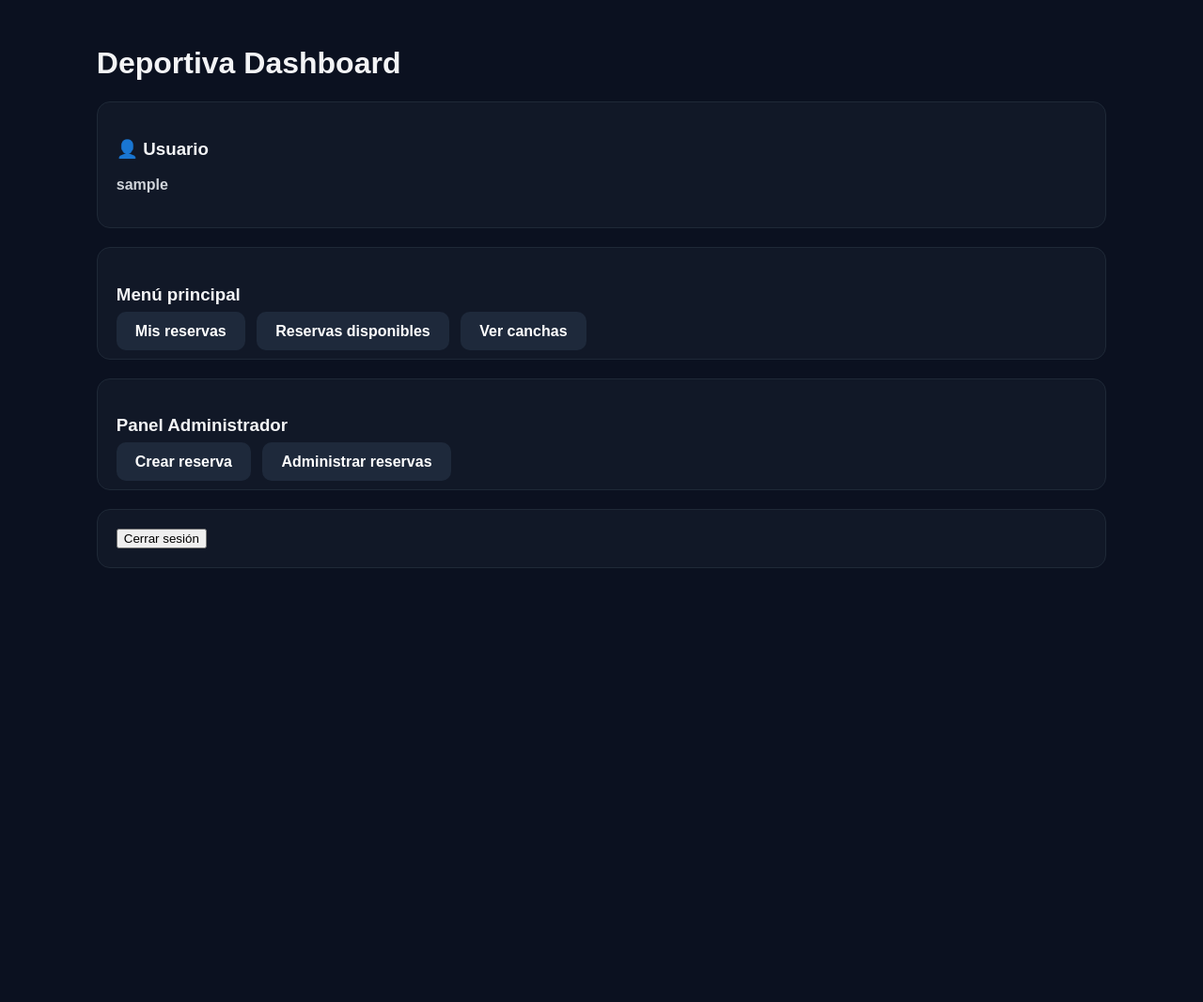
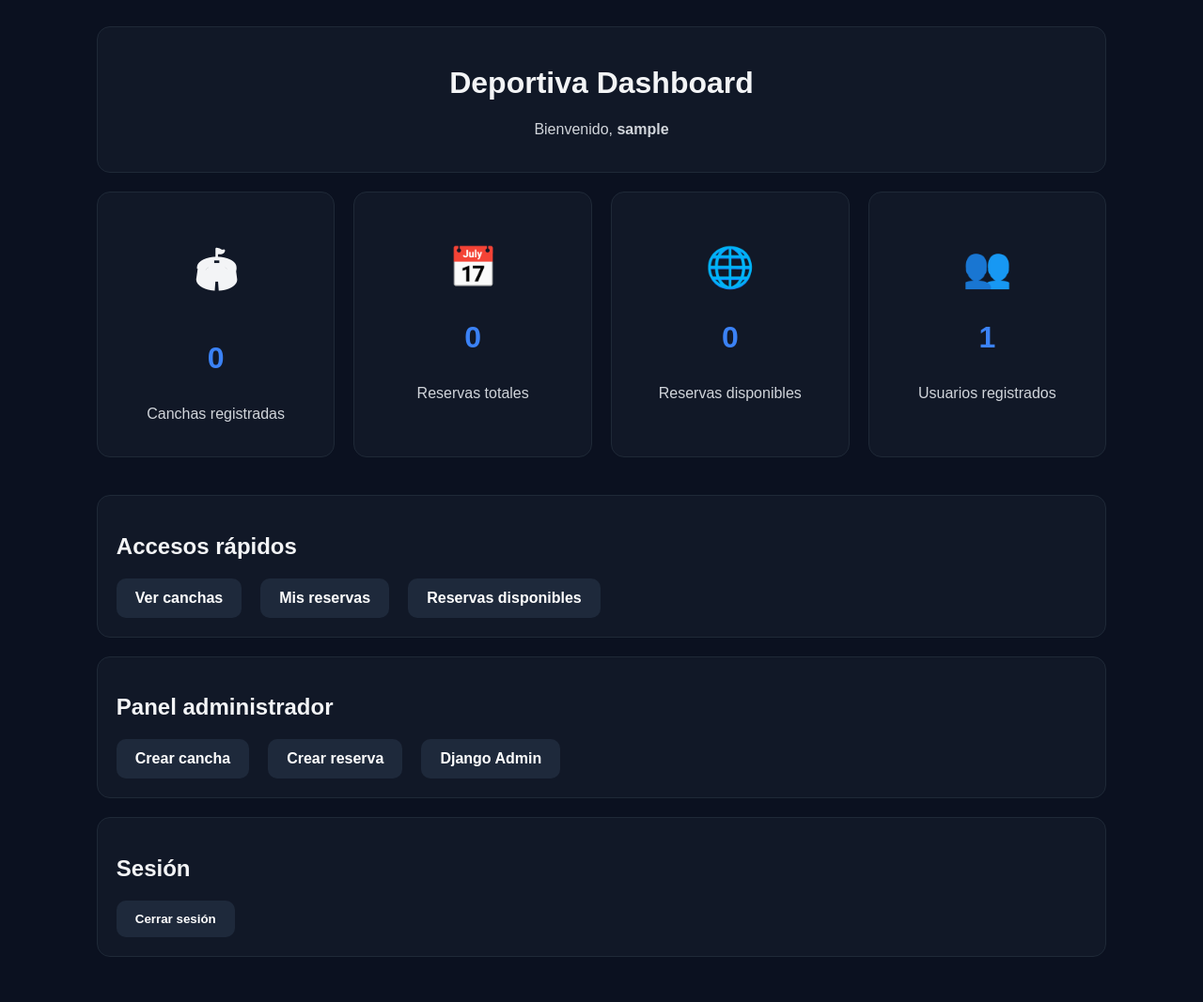
Before and after one commit to davidfelipegarzongutierrez-dot/Deportiva, a Django app: page /canchas/home/ in a window 1280 px wide. Shown: the whole page at 94% size. Before the commit the page ends 605 px from the top, so only its background shows below. Run offline with Django 5.2, Linux system fonts and the light colour scheme; the visitor is signed in with stand-in values (Sample User, id 1); data comes from the database, SQL or seed files in the repository; data that the repository does not hold is empty.

Commit message:
Dashboard moderno y mejoras visuales generales

```diff
--- a/canchas/views.py
+++ b/canchas/views.py
@@ -1,20 +1,52 @@
 from django.shortcuts import render, redirect, get_object_or_404
 from django.contrib.auth.decorators import login_required
+from django.http import HttpResponse
+from django.db import models
+
+from reportlab.pdfgen import canvas
+
 from .models import Cancha
 from .forms import CanchaForm
 
+from reservas.models import Reserva
+from usuarios.models import Usuario
 
+
+# =========================================
+# HOME / DASHBOARD
+# =========================================
 @login_required
 def home(request):
-    return render(request, 'home.html')
+
+    total_canchas = Cancha.objects.count()
+
+    total_reservas = Reserva.objects.count()
+
+    reservas_disponibles = Reserva.objects.filter(
+        jugadores__lt=models.F('capacidad')
+    ).count()
+
+    total_usuarios = Usuario.objects.count()
+
+    context = {
+        'total_canchas': total_canchas,
+        'total_reservas': total_reservas,
+        'reservas_disponibles': reservas_disponibles,
+        'total_usuarios': total_usuarios,
+    }
+
+    return render(request, 'home.html', context)
 
 
-# 🔥 LISTA CON FILTROS
+# =========================================
+# LISTA CANCHAS + FILTROS
+# =========================================
 @login_required
 def lista_canchas(request):
+
     canchas = Cancha.objects.all()
 
-    # 🔍 FILTROS
+    # FILTROS
     deporte = request.GET.get('deporte')
     precio_max = request.GET.get('precio_max')
     disponible = request.GET.get('disponible')
@@ -33,45 +65,68 @@ def lista_canchas(request):
     })
 
 
-# 🔥 Crear cancha (solo admin)
+# =========================================
+# CREAR CANCHA
+# =========================================
 @login_required
 def crear_cancha(request):
+
     if not request.user.is_superuser:
         return redirect('home')
 
     if request.method == 'POST':
+
         form = CanchaForm(request.POST, request.FILES)
+
         if form.is_valid():
             form.save()
             return redirect('lista_canchas')
+
     else:
         form = CanchaForm()
 
-    return render(request, 'canchas/crear.html', {'form': form})
+    return render(request, 'canchas/crear.html', {
+        'form': form
+    })
 
 
-# 🔥 Editar cancha (solo admin)
+# =========================================
+# EDITAR CANCHA
+# =========================================
 @login_required
 def editar_cancha(request, cancha_id):
+
     if not request.user.is_superuser:
         return redirect('home')
 
     cancha = get_object_or_404(Cancha, id=cancha_id)
 
     if request.method == 'POST':
-        form = CanchaForm(request.POST, request.FILES, instance=cancha)
+
+        form = CanchaForm(
+            request.POST,
+            request.FILES,
+            instance=cancha
+        )
+
         if form.is_valid():
             form.save()
             return redirect('lista_canchas')
+
     else:
         form = CanchaForm(instance=cancha)
 
-    return render(request, 'canchas/editar.html', {'form': form})
+    return render(request, 'canchas/editar.html', {
+        'form': form
+    })
 
 
-# 🔥 Eliminar cancha (solo admin)
+# =========================================
+# ELIMINAR CANCHA
+# =========================================
 @login_required
 def eliminar_cancha(request, cancha_id):
+
     if not request.user.is_superuser:
         return redirect('home')
 
@@ -81,25 +136,30 @@ def eliminar_cancha(request, cancha_id):
         cancha.delete()
         return redirect('lista_canchas')
 
-    return render(request, 'canchas/eliminar.html', {'cancha': cancha})
-
-# 🔥 GENERAR PDF DE CANCHAS
-from django.http import HttpResponse
-from reportlab.pdfgen import canvas
+    return render(request, 'canchas/eliminar.html', {
+        'cancha': cancha
+    })
 
 
+# =========================================
+# REPORTE PDF
+# =========================================
 @login_required
 def reporte_canchas_pdf(request):
+
     response = HttpResponse(content_type='application/pdf')
-    response['Content-Disposition'] = 'attachment; filename="reporte_canchas.pdf"'
+
+    response['Content-Disposition'] = (
+        'attachment; filename="reporte_canchas.pdf"'
+    )
 
     p = canvas.Canvas(response)
 
-    # 🔥 TÍTULO
+    # TÍTULO
     p.setFont("Helvetica", 14)
     p.drawString(100, 800, "Reporte de Canchas")
 
-    # 🔽 OBTENER DATOS
+    # DATOS
     canchas = Cancha.objects.all()
 
     y = 760
@@ -107,11 +167,18 @@ def reporte_canchas_pdf(request):
     p.setFont("Helvetica", 10)
 
     for cancha in canchas:
-        texto = f"{cancha.nombre} - {cancha.deporte} - ${cancha.precio_por_hora}"
+
+        texto = (
+            f"{cancha.nombre} - "
+            f"{cancha.deporte} - "
+            f"${cancha.precio_por_hora}"
+        )
+
         p.drawString(50, y, texto)
+
         y -= 20
 
-        # 🔥 Evitar que se salga de la página
+        # NUEVA PÁGINA
         if y < 50:
             p.showPage()
             y = 800
--- a/static/css/style.css
+++ b/static/css/style.css
@@ -151,3 +151,45 @@ p{
 .acciones{
     margin-top: 18px;
 }
+
+/* =========================
+   DASHBOARD
+========================= */
+
+.dashboard-header{
+    text-align: center;
+}
+
+.stats-grid{
+    display: grid;
+    grid-template-columns: repeat(auto-fit, minmax(220px, 1fr));
+    gap: 20px;
+    margin-bottom: 20px;
+}
+
+.stat-card{
+    text-align: center;
+    transition: 0.3s;
+}
+
+.stat-card:hover{
+    transform: translateY(-5px);
+    box-shadow: 0 0 18px rgba(59,130,246,0.4);
+}
+
+.stat-card h2{
+    font-size: 42px;
+    margin-bottom: 10px;
+}
+
+.stat-card h3{
+    font-size: 32px;
+    color: #3b82f6;
+}
+
+.dashboard-buttons{
+    display: flex;
+    flex-wrap: wrap;
+    gap: 12px;
+    margin-top: 15px;
+}
--- a/templates/home.html
+++ b/templates/home.html
@@ -4,7 +4,7 @@
 <html lang="es">
 <head>
     <meta charset="UTF-8">
-    <title>Inicio</title>
+    <title>Dashboard Deportiva</title>
 
     <link rel="stylesheet" href="{% static 'css/style.css' %}">
 </head>
@@ -13,52 +13,135 @@
 
 <div class="container">
 
+    <!-- HEADER -->
+    <div class="card dashboard-header">
         <h1>Deportiva Dashboard</h1>
+
+        <p>
+            Bienvenido,
+            <strong>{{ user.username }}</strong>
+        </p>
+    </div>
 
     {% if user.is_authenticated %}
 
-        <!-- Usuario -->
-        <div class="card">
-            <h3>👤 Usuario</h3>
-            <p><strong>{{ user.username }}</strong></p>
+    <!-- ESTADÍSTICAS -->
+    <div class="stats-grid">
+
+        <div class="card stat-card">
+            <h2>🏟</h2>
+            <h3>{{ total_canchas }}</h3>
+            <p>Canchas registradas</p>
         </div>
 
-        <!-- Menú principal -->
-        <div class="card">
-            <h3>Menú principal</h3>
-
-            <a class="btn" href="/reservas/">Mis reservas</a>
-            <a class="btn" href="/reservas/disponibles/">Reservas disponibles</a>
-            <a class="btn" href="/canchas/">Ver canchas</a>
+        <div class="card stat-card">
+            <h2>📅</h2>
+            <h3>{{ total_reservas }}</h3>
+            <p>Reservas totales</p>
         </div>
 
-        <!-- Admin -->
+        <div class="card stat-card">
+            <h2>🌐</h2>
+            <h3>{{ reservas_disponibles }}</h3>
+            <p>Reservas disponibles</p>
+        </div>
+
         {% if user.is_superuser %}
-        <div class="card">
-            <h3>Panel Administrador</h3>
-
-            <a class="btn" href="{% url 'crear_reserva' %}">Crear reserva</a>
-            <a class="btn" href="#">Administrar reservas</a>
+        <div class="card stat-card">
+            <h2>👥</h2>
+            <h3>{{ total_usuarios }}</h3>
+            <p>Usuarios registrados</p>
         </div>
         {% endif %}
 
-        <!-- Logout -->
+    </div>
+
+    <!-- ACCIONES -->
     <div class="card">
+
+        <h2>Accesos rápidos</h2>
+
+        <div class="dashboard-buttons">
+
+            <a class="btn btn-info" href="/canchas/">
+                Ver canchas
+            </a>
+
+            <a class="btn btn-success" href="/reservas/">
+                Mis reservas
+            </a>
+
+            <a class="btn btn-warning" href="/reservas/disponibles/">
+                Reservas disponibles
+            </a>
+
+        </div>
+
+    </div>
+
+    <!-- ADMIN -->
+    {% if user.is_superuser %}
+
+    <div class="card">
+
+        <h2>Panel administrador</h2>
+
+        <div class="dashboard-buttons">
+
+            <a class="btn btn-success"
+               href="{% url 'crear_cancha' %}">
+                Crear cancha
+            </a>
+
+            <a class="btn btn-info"
+               href="{% url 'crear_reserva' %}">
+                Crear reserva
+            </a>
+
+            <a class="btn btn-warning"
+               href="/admin/">
+                Django Admin
+            </a>
+
+        </div>
+
+    </div>
+
+    {% endif %}
+
+    <!-- LOGOUT -->
+    <div class="card">
+
+        <h2>Sesión</h2>
+
         <form method="post" action="{% url 'logout' %}">
             {% csrf_token %}
-                <button type="submit">Cerrar sesión</button>
+
+            <button class="btn btn-danger" type="submit">
+                Cerrar sesión
+            </button>
         </form>
+
     </div>
 
     {% else %}
 
     <div class="card">
-            <h3>Acceso requerido</h3>
 
-            <p>No has iniciado sesión</p>
+        <h2>Acceso requerido</h2>
 
-            <a class="btn" href="{% url 'login' %}">Iniciar sesión</a>
-            <a class="btn" href="{% url 'registro' %}">Registrarse</a>
+        <p>No has iniciado sesión.</p>
+
+        <a class="btn btn-info"
+           href="{% url 'login' %}">
+            Iniciar sesión
+        </a>
+
+        <a class="btn btn-success"
+           href="{% url 'registro' %}">
+            Registrarse
+        </a>
+
     </div>
 
     {% endif %}
```
Lines whose indentation alone changed are shown as unchanged.
